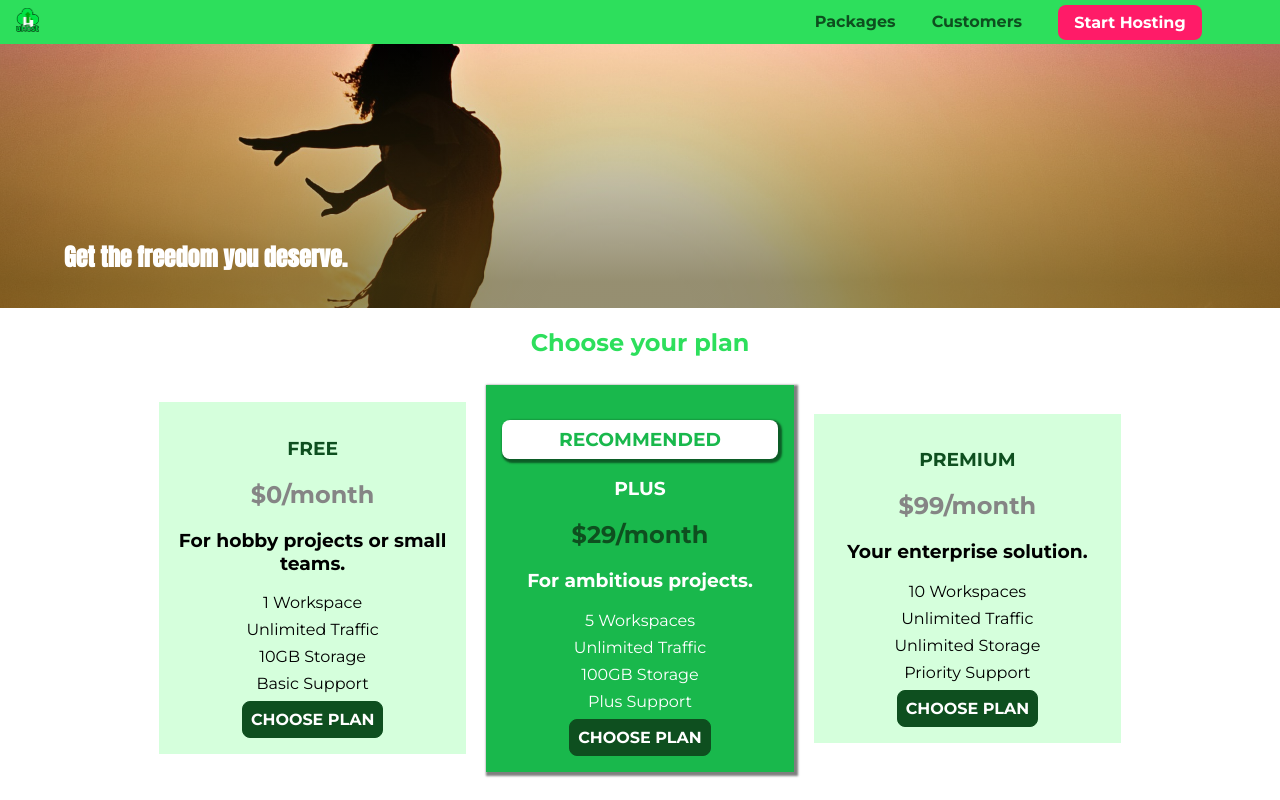
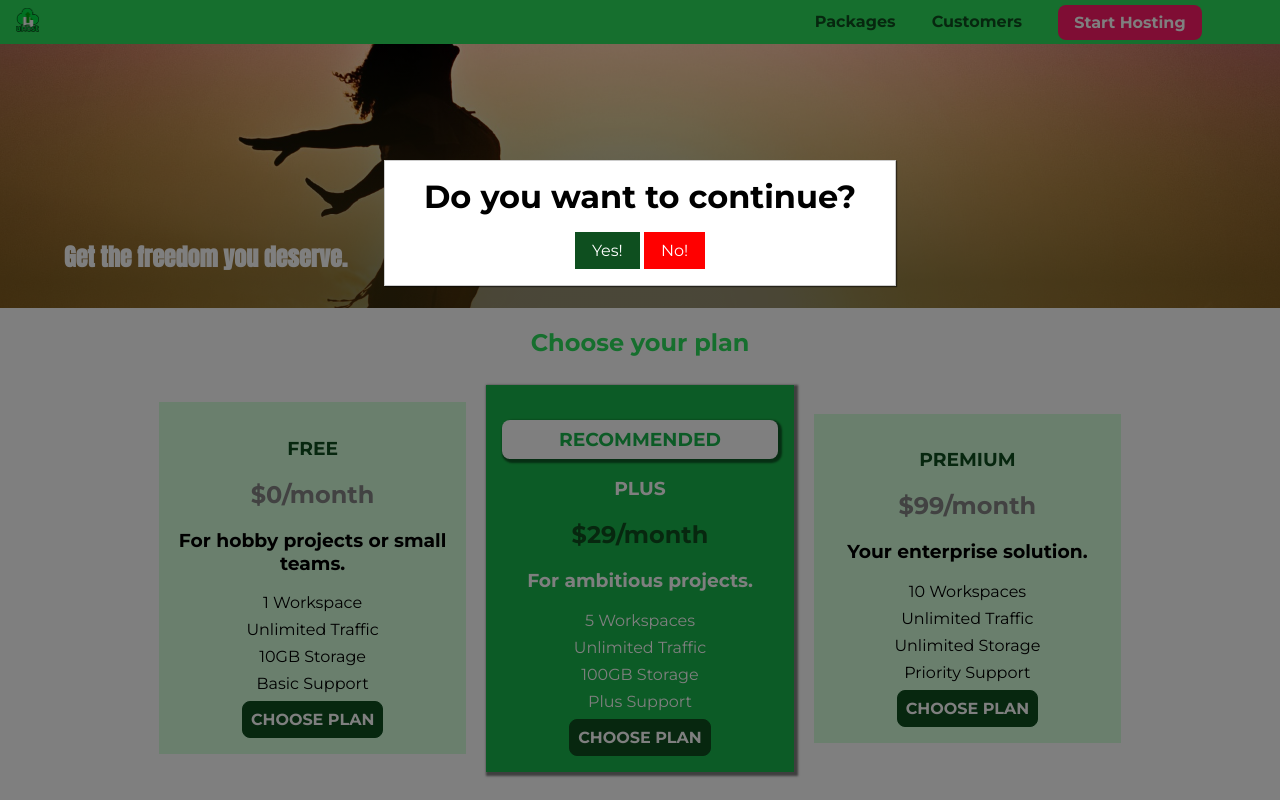
Before and after one commit to mchaitanya/uHost, a plain HTML site: page index.html in a window 1280 px wide. Shown: the top 800 px of the page. Drawn offline with Linux system fonts and the light colour scheme.

Commit message:
Add modal on main page

```diff
--- a/index.html
+++ b/index.html
@@ -13,6 +13,13 @@
 
 <body>
     <div class="backdrop"></div>
+    <div class="modal">
+        <h1 class="modal__title">Do you want to continue?</h1>
+        <div class="modal__actions">
+            <a href="start-hosting/index.html" class="modal__action">Yes!</a>
+            <button class="modal__action modal__action--negative" type="button">No!</button>
+        </div>
+    </div>
 
     <header class="main-header">
         <div>
--- a/main.css
+++ b/main.css
@@ -126,3 +126,52 @@
     font-size: 1.2rem;
     font-weight: bold;
 }
+
+.modal {
+    position: fixed;
+    /* display: none; */
+    z-index: 200;
+    top: 20%;
+    left: 30%;
+    width: 40%;
+    background: white;
+    padding: 1rem;
+    border: 1px solid #ccc;
+    box-shadow: 1px 1px 1px rgba(0, 0, 0, 0.5);
+}
+
+.modal__title {
+    text-align: center;
+    margin: 0 0 1rem 0;
+}
+
+.modal__actions {
+    text-align: center;
+}
+
+.modal__action {
+    border: 1px solid #0e4f1f;
+    background: #0e4f1f;
+    text-decoration: none;
+    color: white;
+    font: inherit;
+    padding: 0.5rem 1rem;
+    cursor: pointer;
+}
+
+.modal__action:hover,
+.modal__action:active {
+    background: #2ddf5c;
+    border-color: #2ddf5c;
+}
+
+.modal__action--negative {
+    background: red;
+    border-color: red;
+}
+
+.modal__action--negative:hover,
+.modal__action--negative:active {
+    background: #ff5454;
+    border-color: #ff5454;
+}
--- a/shared.css
+++ b/shared.css
@@ -15,7 +15,7 @@ body {
     width: 100vw;
     height: 100vh;
     background: rgba(0, 0, 0, 0.5);
-    display: none;
+    /* display: none; */
 }
 
 .button {
```
